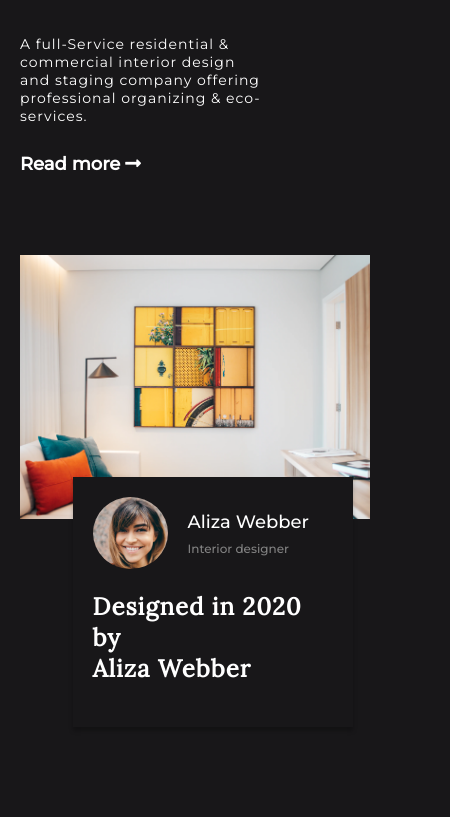
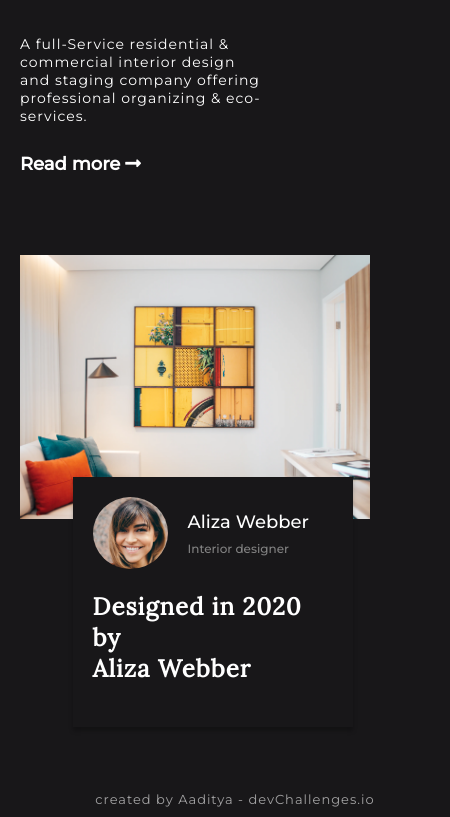
Before and after one commit to Aaditya962/Interior-Consultant, a plain HTML site: page index.html in a window 390 px wide. Shown: the part 201-1018 px from the top of the page, 450 px wide, since content can reach past the window. Before the commit the page ends 992 px from the top, so only its background shows below. Drawn offline with nearby package versions, Linux system fonts and the light colour scheme; a web font is replaced by a local one.

Commit message:
Add files via upload

```diff
--- a/index.html
+++ b/index.html
@@ -64,7 +64,11 @@
             </section>
         </div>
     </main>
-
+    <footer>
+        <div class="created-by">
+            <p class="footer-para">created by <span>Aaditya</span> - devChallenges.io</p>
+        </div>
+    </footer>
     <script src="script.js"></script>
 </body>
 </html>
--- a/style.css
+++ b/style.css
@@ -233,7 +233,17 @@ h4{
         margin-right: 100px;
     }
 }
+/* footer */
+.footer-para{
 
+    margin: 30px auto;
+    height: auto;
+    margin-bottom: 10px;
+    padding-left: 20px;
+    text-align: center;
+    min-width: 480px;
+    opacity: 0.6;
+}
 
 /* main-mobile */
 @media (max-width:821px){
@@ -267,4 +277,11 @@ p{
     left:15%;
     top:-44px;
 }
+.footer-para{
+    position: relative;
+    bottom: 0;
+    margin-top: 0;
+    font-size: 1.3rem;
+    min-width: 450px;
 }
+}
```
